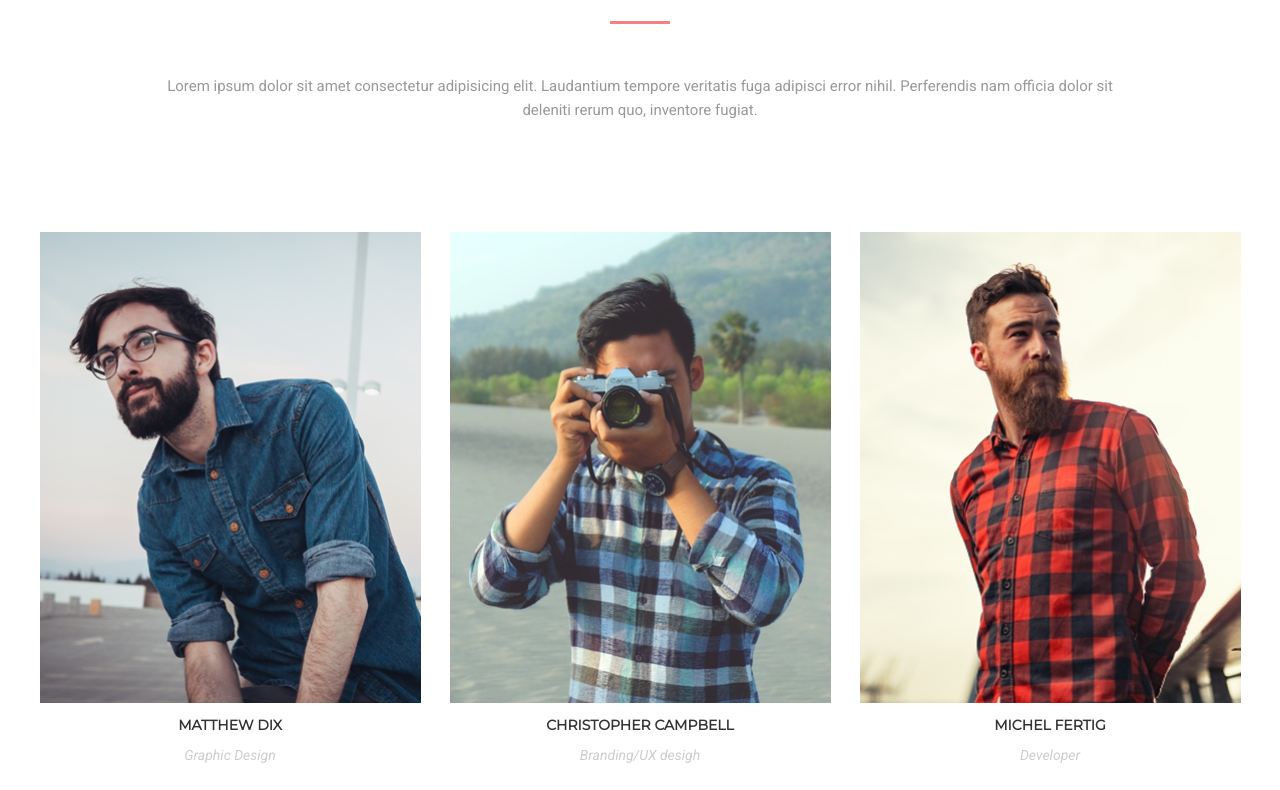
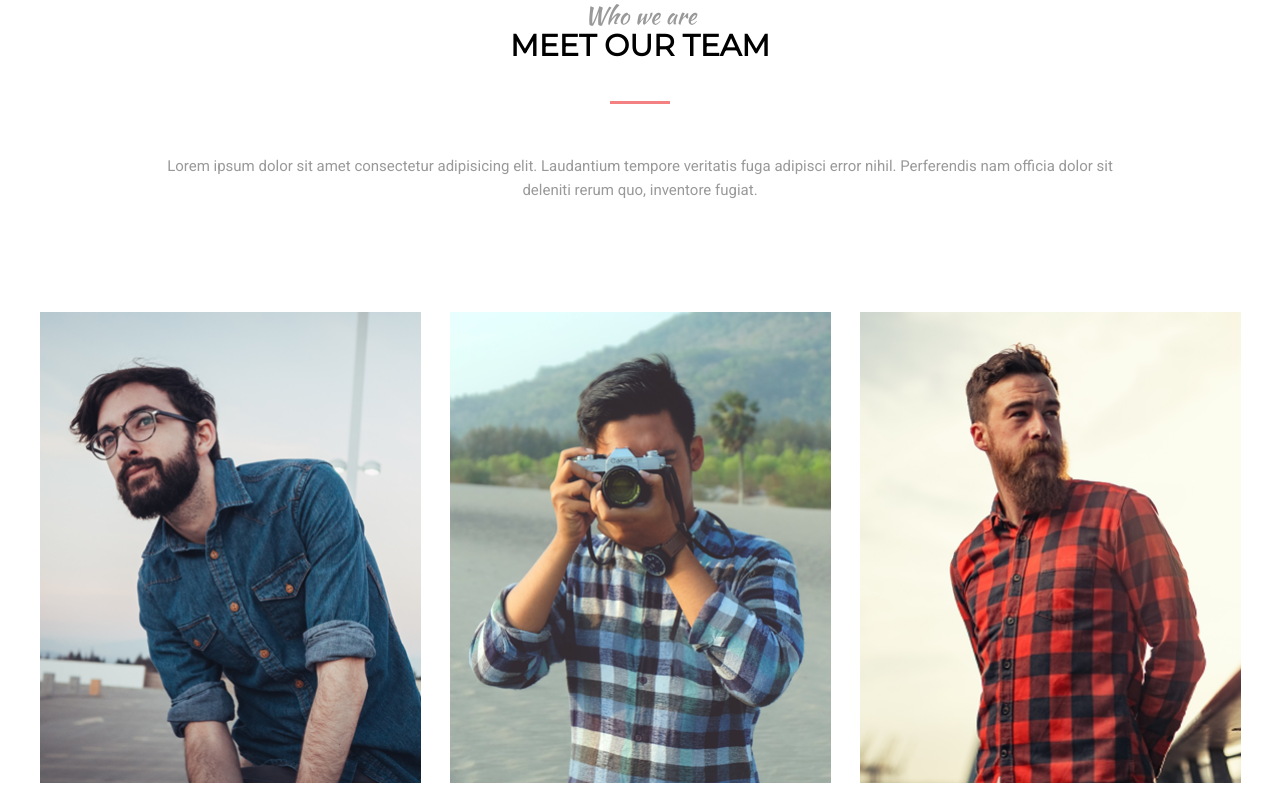
Before and after one commit to bobdm4/goit-fe-course, a plain HTML site: page hw-06/index.html in a window 1280 px wide. Shown: the part 684-1474 px from the top of the page. Drawn offline with Linux system fonts and the light colour scheme; files that its build step writes are made by us from their sources.

Commit message:
hw 06 re

```diff
--- a/hw-06/css/styles.css
+++ b/hw-06/css/styles.css
@@ -214,6 +214,12 @@ img {
 }
 
 /* team */
+
+
+.team{
+    padding-top: 80px;
+}
+
 .team_list_item{
     position: relative;
 
```
